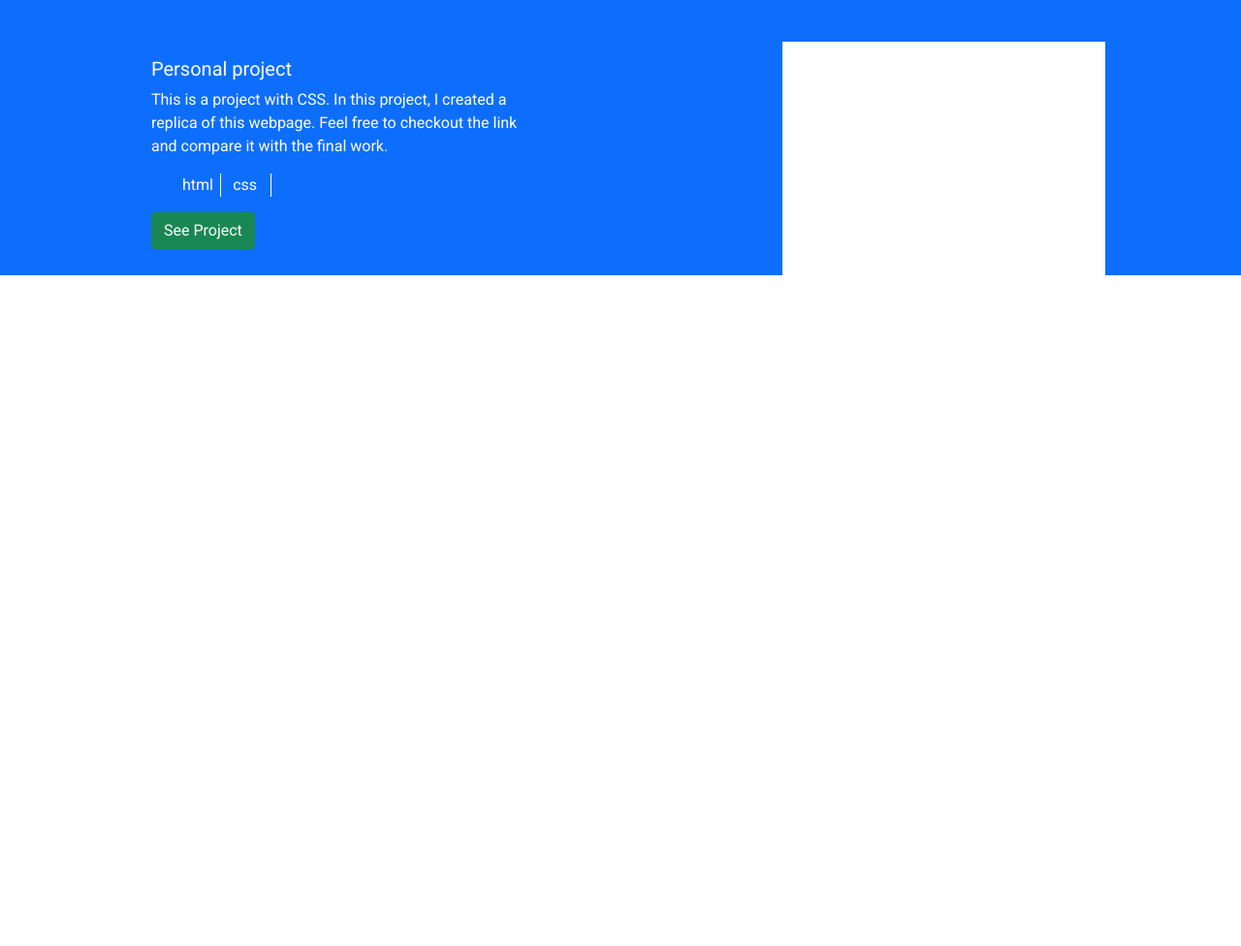
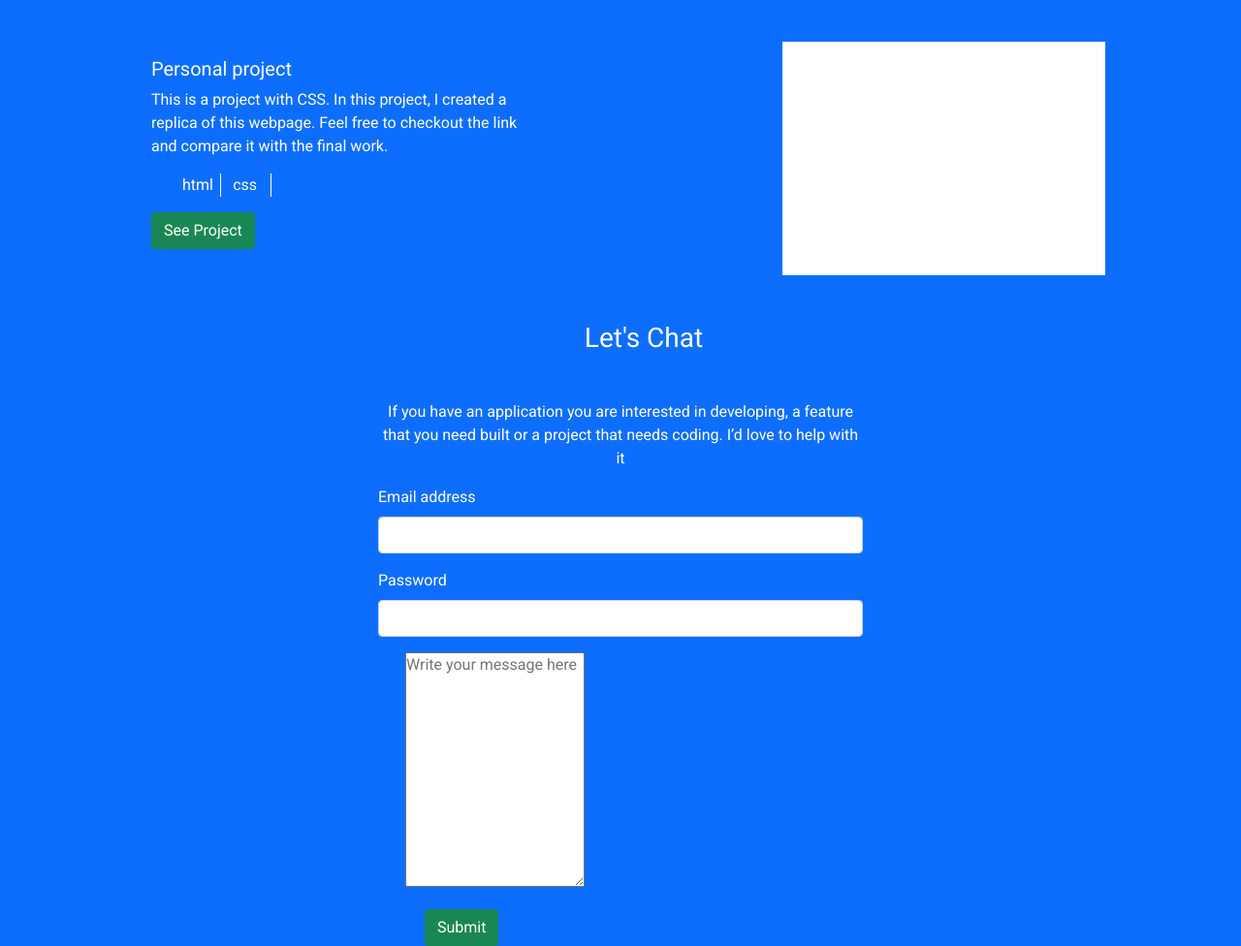
Before and after one commit to Elisha-Tetteyfio/Bootstrap-project, a website: page index.html in a window 1280 px wide. Shown: the part 1713-2689 px from the top of the page at 97% size. Before the commit the page ends 2013 px from the top, so only its background shows below. Drawn offline with Linux system fonts and the light colour scheme.

Commit message:
Add contact section

```diff
--- a/index.html
+++ b/index.html
@@ -123,7 +123,8 @@
                 <div class="col-md-8">
                     <div class="card-body">
                         <h5 class="card-title text-white">Personal project</h5>
-                        <p class="card-text text-white">This is a project with CSS. In this project, I created a replica of this
+                        <p class="card-text text-white">This is a project with CSS. In this project, I created a replica
+                            of this
                             webpage. Feel free to checkout the link and compare it with the final work.</p>
                         <div>
                             <ul class="row text-white">
@@ -139,7 +140,8 @@
                 <div class="col-md-8">
                     <div class="card-body">
                         <h5 class="card-title text-white">Personal project</h5>
-                    <p class="card-text text-white">This is a project with CSS. In this project, I created a replica of this
+                        <p class="card-text text-white">This is a project with CSS. In this project, I created a replica
+                            of this
                             webpage. Feel free to checkout the link and compare it with the final work.</p>
                         <div>
                             <ul class="row text-white">
@@ -161,7 +163,8 @@
                 <div class="col-md-8">
                     <div class="card-body">
                         <h5 class="card-title text-white">Personal project</h5>
-                    <p class="card-text text-white">This is a project with CSS. In this project, I created a replica of this
+                        <p class="card-text text-white">This is a project with CSS. In this project, I created a replica
+                            of this
                             webpage. Feel free to checkout the link and compare it with the final work.</p>
                         <div>
                             <ul class="row text-white">
@@ -177,7 +180,8 @@
                 <div class="col-md-8">
                     <div class="card-body">
                         <h5 class="card-title text-white">Personal project</h5>
-                <p class="card-text text-white">This is a project with CSS. In this project, I created a replica of this
+                        <p class="card-text text-white">This is a project with CSS. In this project, I created a replica
+                            of this
                             webpage. Feel free to checkout the link and compare it with the final work.</p>
                         <div>
                             <ul class="row text-white">
@@ -193,6 +197,33 @@
                 </div>
             </div>
         </div>
+        <div>
+            <h3 class=" mx-auto  ps-5 mt-5 text-white text-center">Let's Chat</h3>
+            <p class="mx-auto mt-5 text-white text-center">
+                If you have an application you are interested in developing, a feature that you need built or a project
+                that needs coding. I’d love to help with it
+            </p>
+        </div>
+        <div>
+            <form>
+                <div class="mb-3 mx-auto">
+                  <label for="exampleInputEmail1" class="form-label text-white">Email address</label>
+                  <input type="email" class="form-control" id="exampleInputEmail1" aria-describedby="emailHelp">
+                </div>
+                <div class="mb-3 mx-auto">
+                  <label for="exampleInputPassword1" class="form-label text-white">Password</label>
+                  <input type="password" class="form-control" id="exampleInputPassword1">
+                </div>
+                <div class="mb-3 form-check mx-auto">
+                    <label class="label" id="input-message" for="messag"></label>
+                    <textarea class="input_msg" name="message" id="messag" maxlength="500" cols="20" rows="10"
+                        placeholder="Write your message here" required></textarea>
+                </div>
+                <div class="mx-auto ps-5">
+                <button type="submit" class="btn btn-success">Submit</button>
+                </div>
+              </form>
+        </div>
 
 
     </main>
```
Lines whose indentation alone changed are shown as unchanged.
